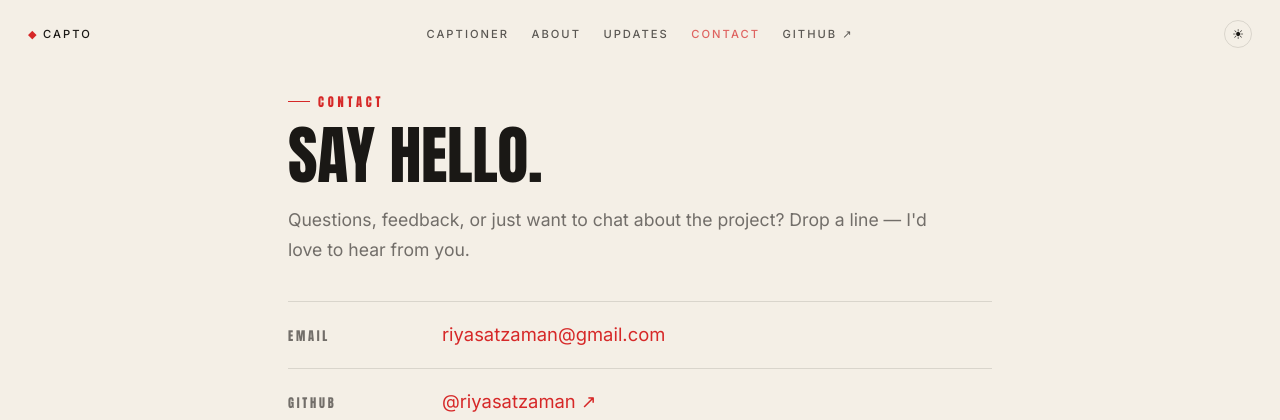
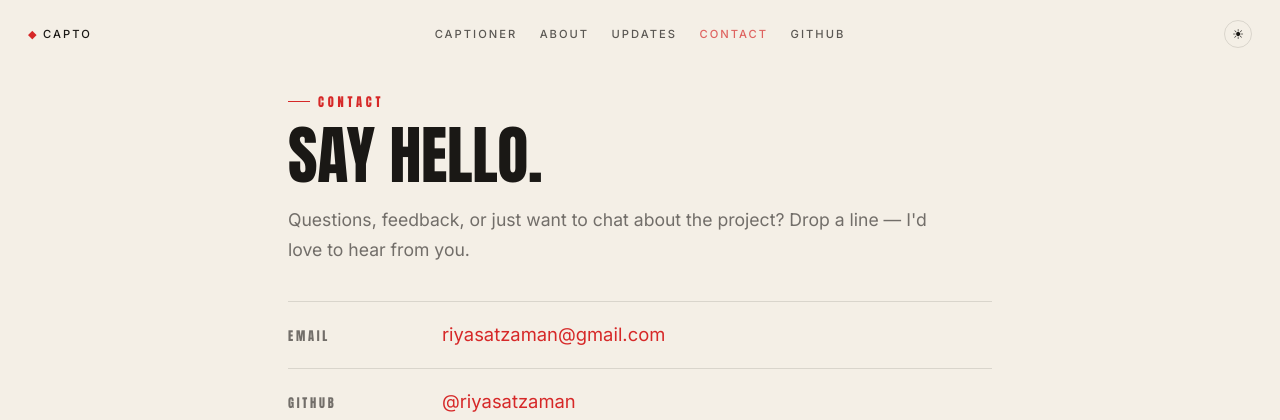
Before and after one commit to riyasatzaman/Capto-AI-Image-Captioning, a Flask app: page /contact in a window 1280 px wide. Shown: the top 420 px of the page. Run offline with Flask 3, Linux system fonts and the light colour scheme.

Commit message:
Remove arrow from GitHub link

```diff
--- a/templates/about.html
+++ b/templates/about.html
@@ -209,7 +209,7 @@
             <a class="is-active" href="/about">About</a>
             <a href="/updates">Updates</a>
             <a href="/contact">Contact</a>
-            <a href="https://github.com/riyasatzaman/Capto-AI-Image-Captioning" target="_blank" rel="noopener">GitHub ↗</a>
+            <a href="https://github.com/riyasatzaman/Capto-AI-Image-Captioning" target="_blank" rel="noopener">GitHub</a>
         </nav>
         <span class="right">
             <button id="theme-toggle" type="button" aria-label="Toggle theme">☀</button>
--- a/templates/contact.html
+++ b/templates/contact.html
@@ -220,7 +220,7 @@
             <a href="/about">About</a>
             <a href="/updates">Updates</a>
             <a class="is-active" href="/contact">Contact</a>
-            <a href="https://github.com/riyasatzaman/Capto-AI-Image-Captioning" target="_blank" rel="noopener">GitHub ↗</a>
+            <a href="https://github.com/riyasatzaman/Capto-AI-Image-Captioning" target="_blank" rel="noopener">GitHub</a>
         </nav>
         <span class="right">
             <button id="theme-toggle" type="button" aria-label="Toggle theme">☀</button>
@@ -242,7 +242,7 @@
             </li>
             <li>
                 <span class="field-label">GitHub</span>
-                <span class="field-value"><a href="https://github.com/riyasatzaman" target="_blank" rel="noopener">@riyasatzaman ↗</a></span>
+                <span class="field-value"><a href="https://github.com/riyasatzaman" target="_blank" rel="noopener">@riyasatzaman</a></span>
             </li>
             <li>
                 <span class="field-label">Location</span>
--- a/templates/index.html
+++ b/templates/index.html
@@ -532,7 +532,7 @@
             <a href="/about">About</a>
             <a href="/updates">Updates</a>
             <a href="/contact">Contact</a>
-            <a href="https://github.com/riyasatzaman/Capto-AI-Image-Captioning" target="_blank" rel="noopener">GitHub ↗</a>
+            <a href="https://github.com/riyasatzaman/Capto-AI-Image-Captioning" target="_blank" rel="noopener">GitHub</a>
         </nav>
         <span class="right">
             <button id="theme-toggle" type="button" aria-label="Toggle theme">☀</button>
--- a/templates/updates.html
+++ b/templates/updates.html
@@ -223,7 +223,7 @@
             <a href="/about">About</a>
             <a class="is-active" href="/updates">Updates</a>
             <a href="/contact">Contact</a>
-            <a href="https://github.com/riyasatzaman/Capto-AI-Image-Captioning" target="_blank" rel="noopener">GitHub ↗</a>
+            <a href="https://github.com/riyasatzaman/Capto-AI-Image-Captioning" target="_blank" rel="noopener">GitHub</a>
         </nav>
         <span class="right">
             <button id="theme-toggle" type="button" aria-label="Toggle theme">☀</button>
```
